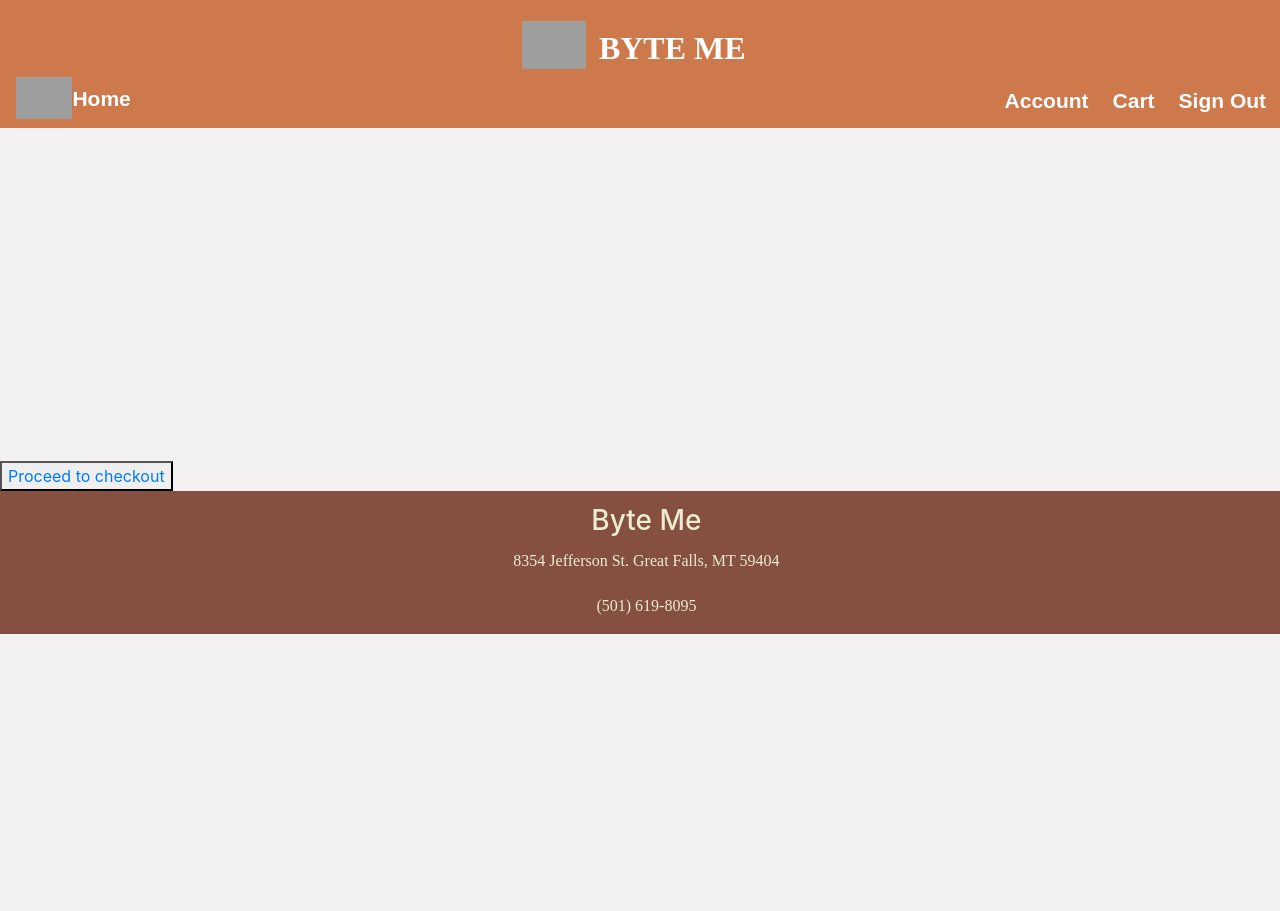
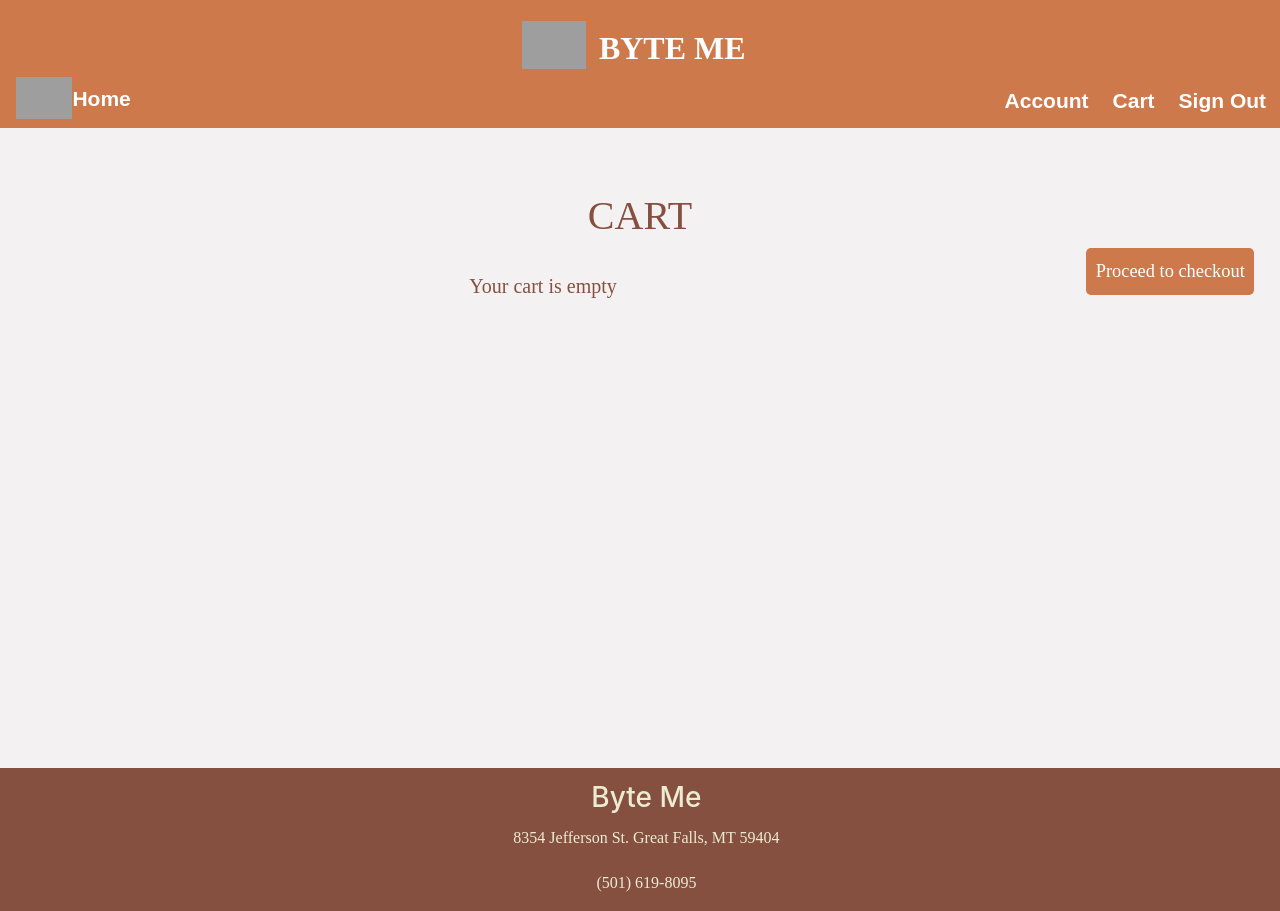
Before and after one commit to ef1301/restaurant-frontend, a React (Create React App) app: page /cart in a window 1280 px wide. Before the commit the page ends 800 px from the top, so only its background shows below. Built offline with nearby package versions, Linux system fonts and the light colour scheme; grey boxes are pictures that could not be loaded; a web font is replaced by a local one.

Commit message:
resolved cart styling errors: margin top

```diff
--- a/src/components/containers/Cart.js
+++ b/src/components/containers/Cart.js
@@ -31,16 +31,15 @@ class Cart extends Component {
 	return (
 		<div>
 		<Navbar />
+		<div className="cart">
 
-			<div className="cart">
-			<h1> CART </h1>
+		<h1>CART</h1>
+		<Link to="/Checkout" id="checkout-button">Proceed to checkout</Link>
 		<div className="cart-items">
 		{this.itemRender()}
 	    </div>
 		</div>
-			<div className="button">
-				<button><Link to="/Checkout">Proceed to checkout</Link></button>
-			</div>
+
 		<Footer />
 		</div>
 
--- a/src/components/styles/Cart.css
+++ b/src/components/styles/Cart.css
@@ -1,11 +1,10 @@
-
-
 .cart {
-    margin-top: 1%;
+    margin-top: 15%;
     text-align: center;
     background-color: #F4F1F2;
     font-family: 'ZCOOL QingKe HuangYou', cursive;
     height: 35vw;
+    margin-bottom: 10%;
 }
 
 h1, h3, p {
@@ -13,15 +12,14 @@ h1, h3, p {
 }
 
 .cart-items {
+    margin-top: 2%;
     text-align: center;
-    margin-left: auto;
-    margin-right: auto;
     background-color: #F4F1F2;
     font-family: 'ZCOOL QingKe HuangYou', cursive;
 }
 
-#empty{
-    text-align: center;
+.cart-items button {
+    float: right;
 }
 
 .cart-card {
@@ -37,3 +35,17 @@ h1, h3, p {
 #checkout{
     float: right;
 }
+
+#checkout-button {
+    float: right;
+    background-color: #cd794b;
+    margin-right: 2%;
+    padding: .75%;
+    color: white;
+    border-radius: 5px;
+    font-size: 1.15em;
+}
+
+#checkout-button:hover:not(.active) {
+    background-color: #cb5762;
+}
```
Lines whose indentation alone changed are shown as unchanged.
